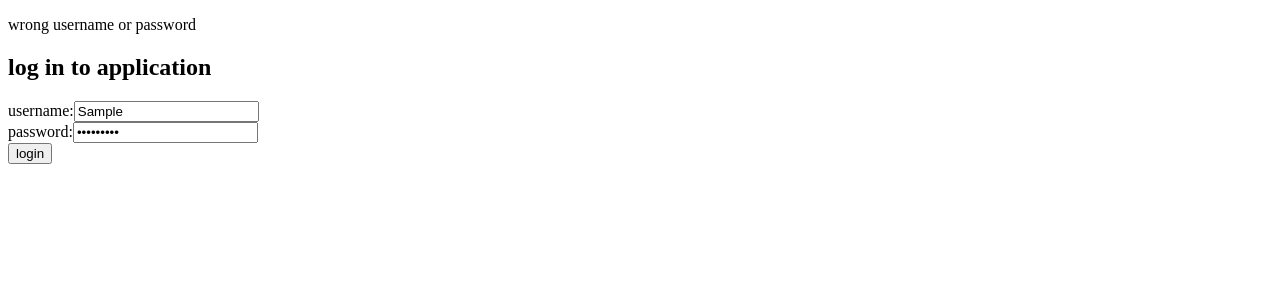
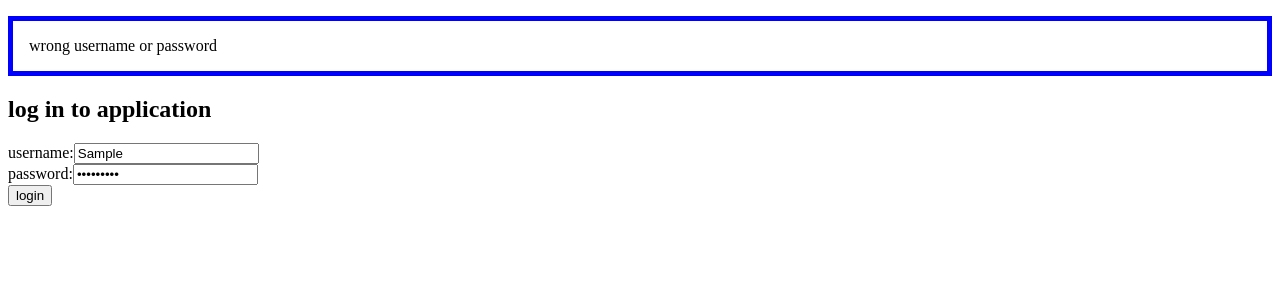
Before and after one commit to perterHUAN/fullstackopen, a React (Vite) app in the folder part5/bloglist-frontend/: page / in a window 1280 px wide. Both pictures are taken after typing "Sample", "Sample123" into the empty fields and a click on the button "login". Shown: the top 300 px of the page. Built offline with nearby package versions, Linux system fonts and the light colour scheme; no server answers.

Commit message:
5.5 blog list frontend, step 5 extract a Nofication component

```diff
--- a/part5/bloglist-frontend/src/App.jsx
+++ b/part5/bloglist-frontend/src/App.jsx
@@ -3,6 +3,7 @@ import blogService from "./services/blogs";
 import BlogForm from "./components/BlogForm";
 import LoginForm from "./components/LoginForm";
 import Blogs from "./components/Blogs";
+import Notification from "./components/Notification";
 
 const App = () => {
   const [blogs, setBlogs] = useState([]);
@@ -36,16 +37,13 @@ const App = () => {
     setUser(null);
   };
 
-  const showMessage = () => {
-    return <p className="message">{message}</p>;
-  };
   const createBlog = async (blog) => {
     const newBlog = await blogService.create(blog);
     setBlogs(blogs.concat(newBlog));
   };
   return (
     <>
-      {message !== "" && showMessage()}
+      {message !== "" && <Notification message={message} />}
       {user === null && <LoginForm setMessage={setMessage} login={login} />}
       {user !== null && <Blogs blogs={blogs} logout={logout} />}
       {user !== null && (
--- a/part5/bloglist-frontend/src/components/Blogs.jsx
+++ b/part5/bloglist-frontend/src/components/Blogs.jsx
@@ -1,6 +1,5 @@
 import Blog from "./Blog";
 function Blogs({ blogs, logout }) {
-  console.log("blogs: ", blogs, "logout: ", logout);
   return (
     <div>
       <h2>blogs</h2>
--- /dev/null
+++ b/part5/bloglist-frontend/src/components/Notification.jsx
@@ -0,0 +1,12 @@
+function Notification({ message }) {
+  const style = {
+    padding: "1rem",
+    border: "5px solid blue",
+  };
+  return (
+    <p className="message" style={style}>
+      {message}
+    </p>
+  );
+}
+export default Notification;
```
